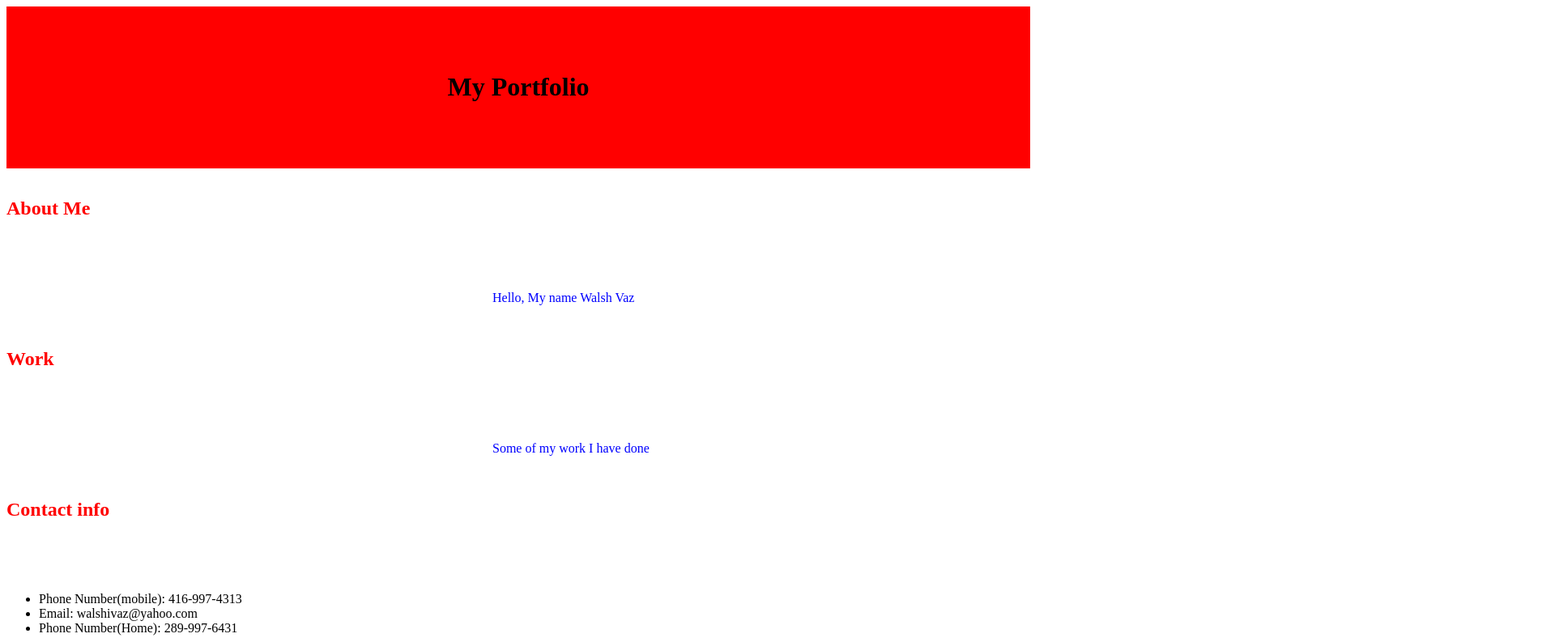
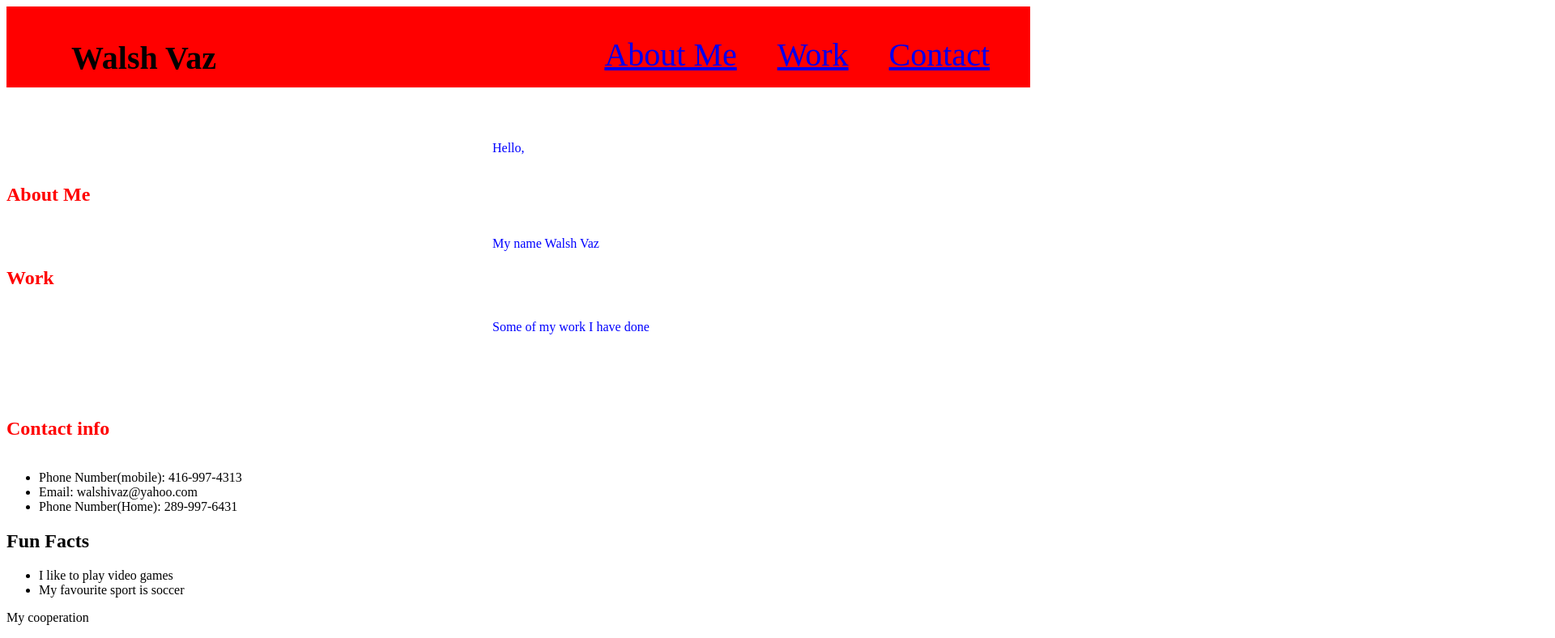
Before and after one commit to Walsh-Vaz/myProfile, a plain HTML site: page myPortfolio.html in a window 1280 px wide. Shown: the top 788 px of the page at 81% size, 1920 px wide, since content can reach past the window. Drawn offline with Linux system fonts and the light colour scheme.

Commit message:
updated the header

```diff
--- a/assets/style.css
+++ b/assets/style.css
@@ -1,5 +1,5 @@
 header{
-    padding: 60px;
+    padding: 50px;
     text-align: center;
     background: red;
     color: black;
@@ -8,8 +8,8 @@ header{
 section h2{
     color: red;
     float: left;
-    height: 100px;
-    width: 500%;
+    height: 50px;
+    width: 300%;
     margin-bottom: 15px;
 
 }
@@ -18,14 +18,33 @@ section p {
     color: blue;
     height: 100px;
     width: 100%;
-    flex-wrap: wrap;
+    text-align: left;
     padding: 50px 20px 20px 600px;
 }
 
-aside {
-    flex: 30%;
-    background-color: #b9c6ae;
-    padding: 50px 200px 20px 700px;
-    flex-wrap: wrap;
+header ul{
+    display: flex;
+    flex-direction: row;
+    float: right;
+    padding: 30px, 10px;
+}
 
-  }
+header ul li{
+
+    display: block;
+    font-size: 2.5rem;
+    margin-left: 50px;
+    margin-right: 0px;
+    margin-top: -30px;
+    margin-bottom: 100px;
+ }
+
+ header h1{
+    float: left;
+    display: block;
+    font-size: 2.5rem;
+    margin-left: 30px;
+    margin-right: 0px;
+    margin-top: -10px;
+    margin-bottom: 100px;
+ }
--- a/myPortfolio.html
+++ b/myPortfolio.html
@@ -12,7 +12,20 @@
     <Body>
 
         <Header>
-            <h1> My Portfolio </h1>
+            <h1> Walsh Vaz </h1>
+            <ul>
+                <li>
+                    <a href=#AboutMe> About Me</a>
+                </li>
+
+                <li>
+                    <a href=#Work> Work</a>
+                </li>
+
+                <li>
+                    <a href="#Contact"> Contact</a>
+                </li>
+            </ul>
         </Header>
 
         <main>
```
